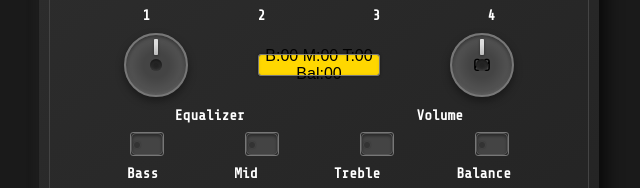
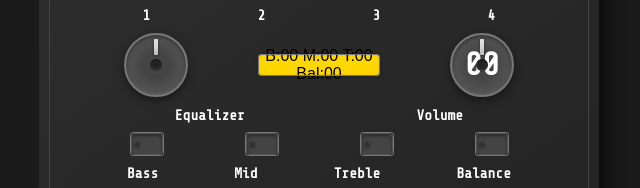
Before and after one commit to samkelisomaseko/retro-player, a plain HTML site: page index.html in a window 1280 px wide. Shown: the part 335-523 px from the top of the page, 321-961 px from the left. Drawn offline with nearby package versions, Linux system fonts and the light colour scheme; a web font is replaced by a local one.

Commit message:
Update index.html

```diff
--- a/index.html
+++ b/index.html
@@ -1003,7 +1003,7 @@
              <div class="row">
                                 <div class="equalizer-knob" onclick="toggleEqualizerMode()"></div>
                  <div class="equalizer-display" >EQ</div>
-                <div class="volume-knob" onclick="incrementVolume()"><span style="font-size: clamp(0.8rem, 2vw, 1.1rem); font-family: 'Share Tech Mono', monospace;">00</span></div>
+                <div class="volume-knob" onclick="incrementVolume()"><span style="font-size: clamp(1.6rem, 3.5vw, 2rem); font-family: 'Share Tech Mono', monospace;color:#ffffff;font-weight:600;">00</span></div>
             </div>
            <div class="row">
               <div class="label">Equalizer</div>
```
